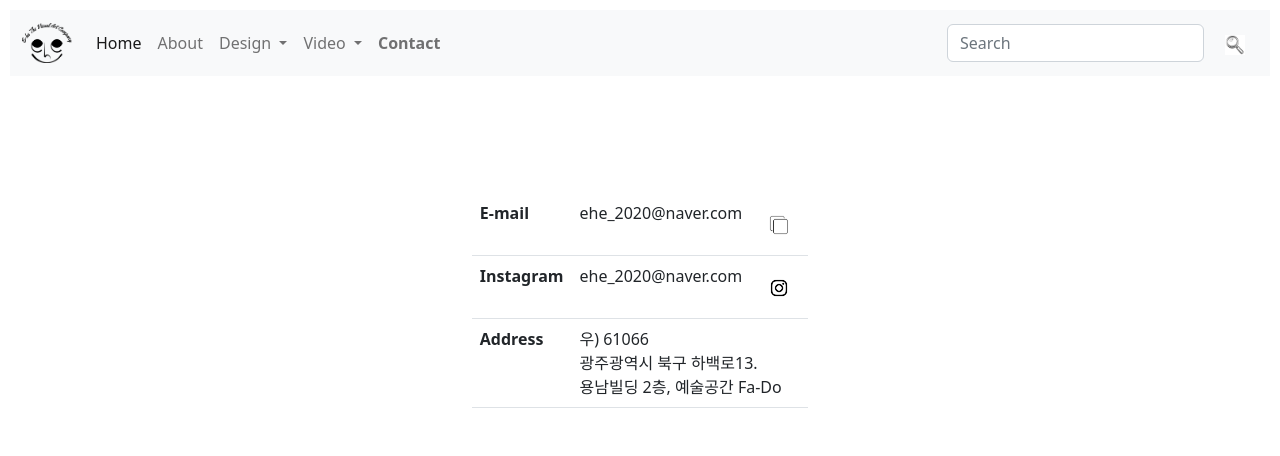
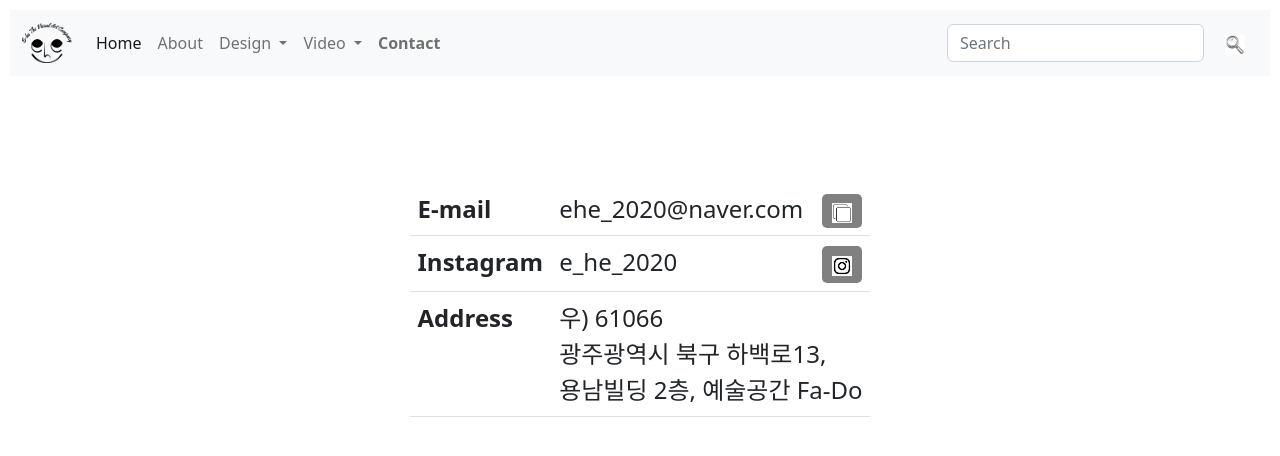
Before and after one commit to Hue1110/EheArchive, a plain HTML site: page htmls/Contact.html in a window 1280 px wide. Drawn offline with nearby package versions, Linux system fonts and the light colour scheme.

Commit message:
6th complete

```diff
--- a/htmls/Contact.html
+++ b/htmls/Contact.html
@@ -66,32 +66,30 @@
     <tbody>
       <tr>
         <th scope="row">E-mail</th>
-        <td>ehe_2020@naver.com</td>
-        <td><span class="btn" id="copy-btn"><img src="../image/copyButton.png" width="20" height="20"></span></td>
+        <td><span id="copyText">ehe_2020@naver.com<span></td>
+        <td><span id="copyButton"><img src="../image/copyButton.png" width="20" height="20"></span></td>
       </tr>
       <tr>
         <th scope="row">Instagram</th>
-        <td>ehe_2020@naver.com</td>
-        <td><button class="btn"><a href="https://www.instagram.com/e_he_2020"><img src="../image/instagram.jpg" width="20" height="20"></a></button>  </td>
+        <td>e_he_2020</td>
+        <td><button><a href="https://www.instagram.com/e_he_2020"><img src="../image/instagram.jpg" width="20" height="20"></a></button>  </td>
       </tr>
       <tr>
         <th scope="row">Address</th>
-        <td colspan="2">
-          우) 61066 <br>
-          광주광역시 북구 하백로13. <br>
-          용남빌딩 2층, 예술공간 Fa-Do
-        </td>
+        <td colspan="2"> 우) 61066 <br> 광주광역시 북구 하백로13, <br> 용남빌딩 2층, 예술공간 Fa-Do </td>
       </tr>
     </tbody>
   </table>
 </article>
 
 <script>
-  var copybtn = document.getElementById("copy-btn");
-  var getmail = document.getElementById("address");
+  var copyButton = document.getElementById("copyButton");
+  var copyText = document.getElementById("copyText");
 
-  copybtn.onclick = function () {
-    navigator.clipboard.writeText(address.innerHTML);
+  copyButton.onclick = function(){
+    navigator.clipboard.writeText(copyText.innerText);
+
+    alert("Copied!")
   }
 </script>
     <script src="https://cdn.jsdelivr.net/npm/bootstrap@5.2.2/dist/js/bootstrap.bundle.min.js" integrity="sha384-OERcA2EqjJCMA+/3y+gxIOqMEjwtxJY7qPCqsdltbNJuaOe923+mo//f6V8Qbsw3" crossorigin="anonymous"></script>
--- a/htmls/styleSub.css
+++ b/htmls/styleSub.css
@@ -1,5 +1,5 @@
 @font-face {
-    font-family: abster;
+    font-family: 'Quicksands';
     src: url(../font/abster-webfont.woff) format('woff');
 }
 
@@ -59,6 +59,7 @@ article .table {
     padding: 10px 0;
     display: grid;
     place-items: center;
+    font-size: x-large;
 }
 
 article .sns {
@@ -66,21 +67,58 @@ article .sns {
     text-align: left;
 }
 
-article span {
-    text-decoration: none;
-    color: black;
-    font-size: 18px;
+
+article button {
+    background: gray;
+    padding: 5px 10px;
+    border: none;
+    color: #fff;
+    font-size:18px;
+    border-radius: 5px;
+    cursor: pointer;
 }
 
-article .btn {
-    color: white;
-    padding: 10px 10px;
+article #copyButton {
+    background: gray;
+    padding: 5px 10px;
+    border: none;
+    color: #fff;
+    font-size:18px;
+    border-radius: 5px;
+    cursor: pointer;
 }
 
-article .btn:hover{
-    background-color: darkslategray;
-    cursor: pointer;
+
+/*
+article button #copy:before {
+    content:"Copied";
+    position:absolute;
+    top:-45px;
+    right:0px;
+    background: #5c81dc;
+    padding:8px 10px;
+    border-radius:20px;
+    font-size:15px;
+    display:none;
 }
+
+article button #copy:after {
+    content:"";
+    position: absolute;
+    top: -20px;
+    right:25px;
+    width:10px;
+    height:10px;
+    background:#5c81dc;
+    transform:rotate(45deg);
+    display:none;
+}
+
+article button #copy:before,
+article button #copy:after {
+    display:block;
+} */
+
 
 /* 이하는 home - style 그대로 */
 .main {
--- a/style.css
+++ b/style.css
@@ -1,5 +1,5 @@
 @font-face {
-    font-family: abster;
+    font-family: 'Quicksand';
     src: url(font/abster-webfont.woff) format('woff');
 }
 
```
